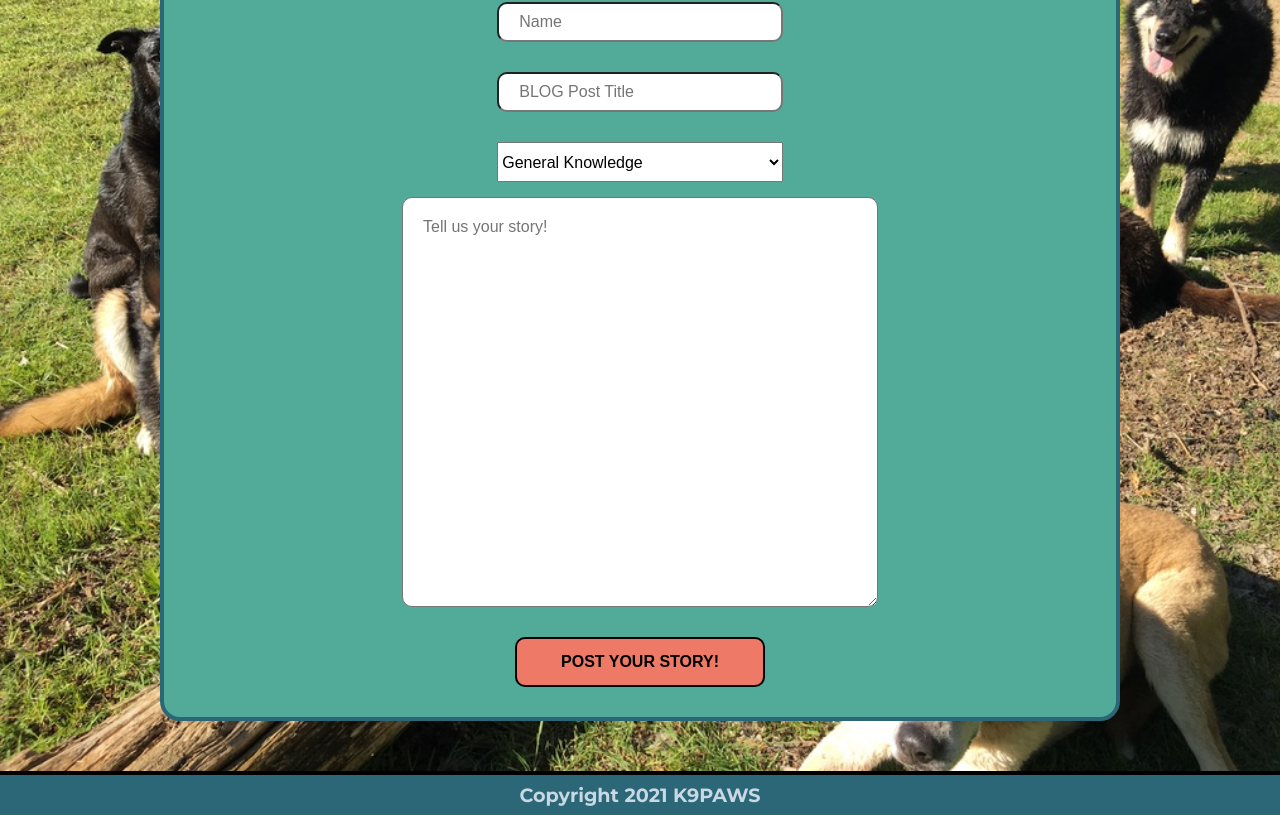
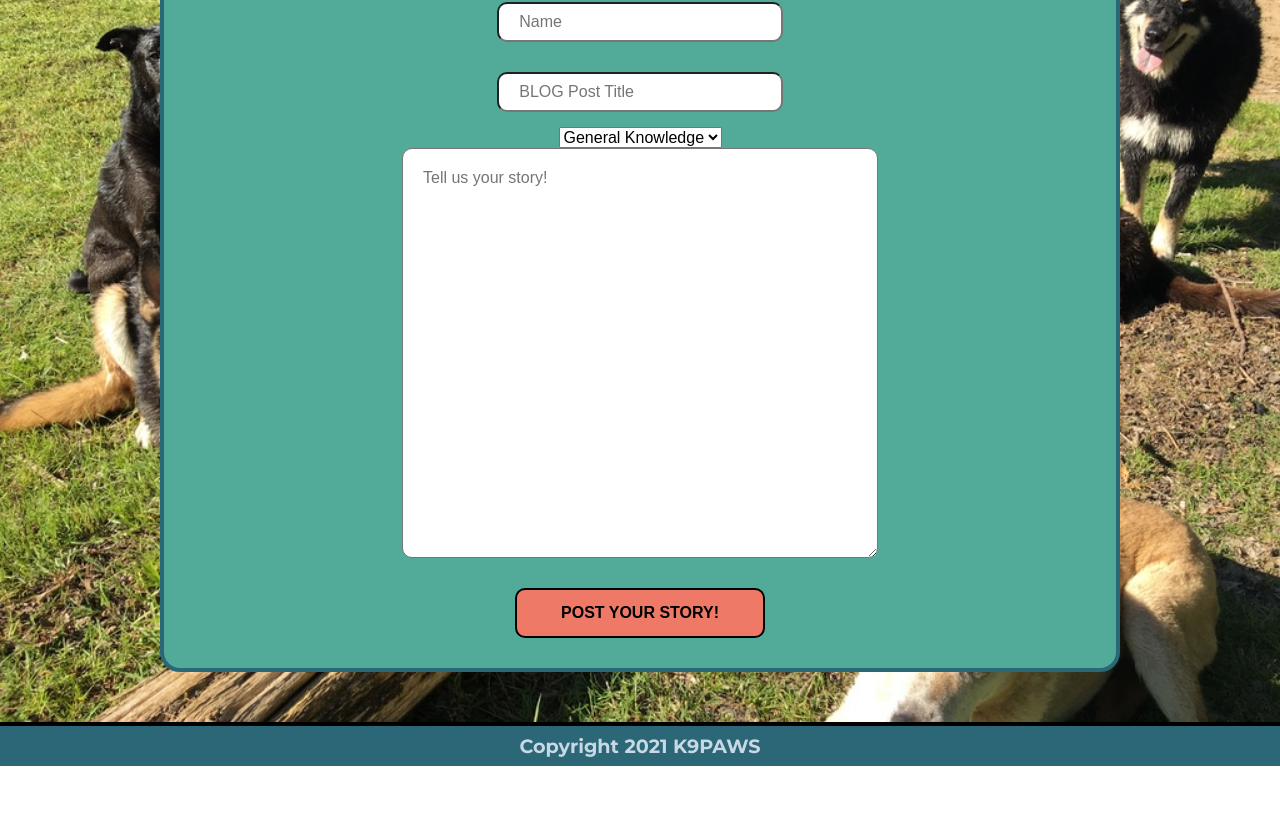
Before and after one commit to k9paws/gary-rosen-project3, a React (Create React App) app: page / in a window 1280 px wide. Shown: the part 1380-2195 px from the top of the page. After the commit the page ends 2146 px from the top, so only its background shows below. Built offline with nearby package versions, Linux system fonts and the light colour scheme; no server answers; the database is empty.

Commit message:
readding production branch

```diff
--- a/src/styles/App.scss
+++ b/src/styles/App.scss
@@ -526,9 +526,9 @@ form {
   }
 
   select {
-    height: 40px;
-    width: 30%;
-    margin: 15px 0;
+    // height: 60px;
+    // width: 30%;
+    // margin: 15px 0;
   }
 
   textarea {
@@ -601,6 +601,7 @@ footer {
 
 .categorySelectMenu {
   width: 30%;
+  height: 40px;
   text-align: center;
   margin: 40px auto;
 }
```
